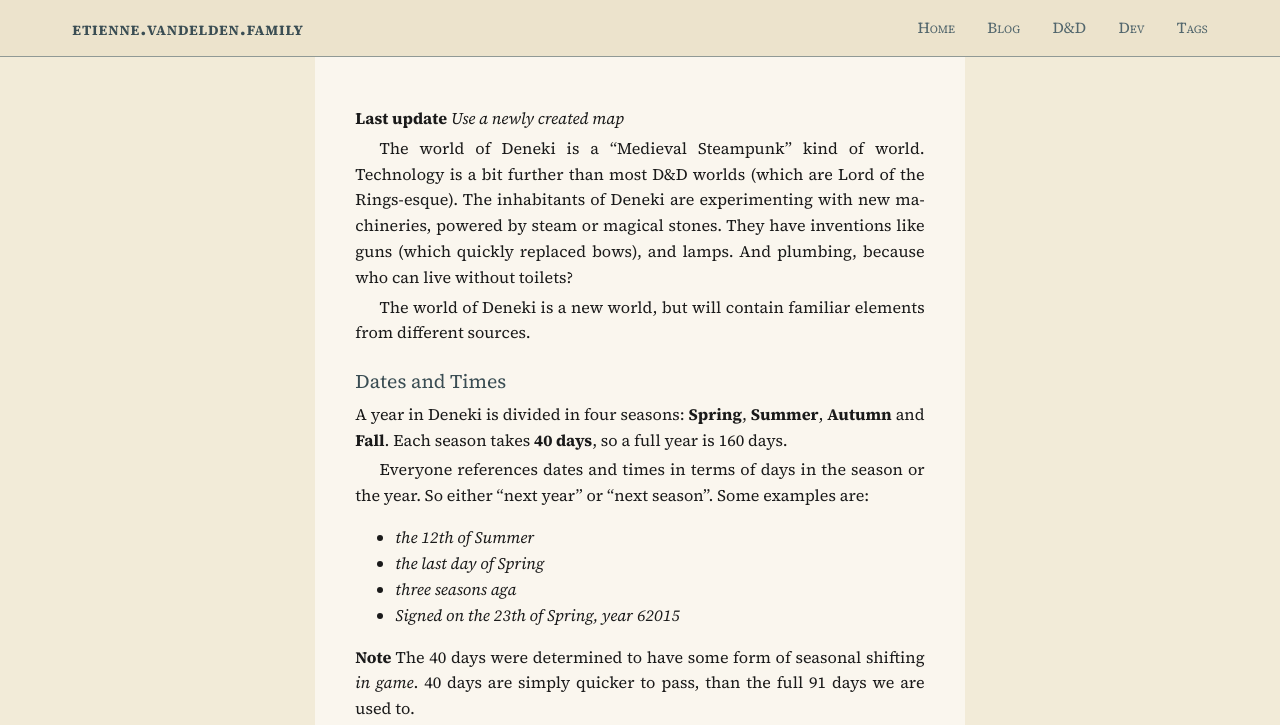
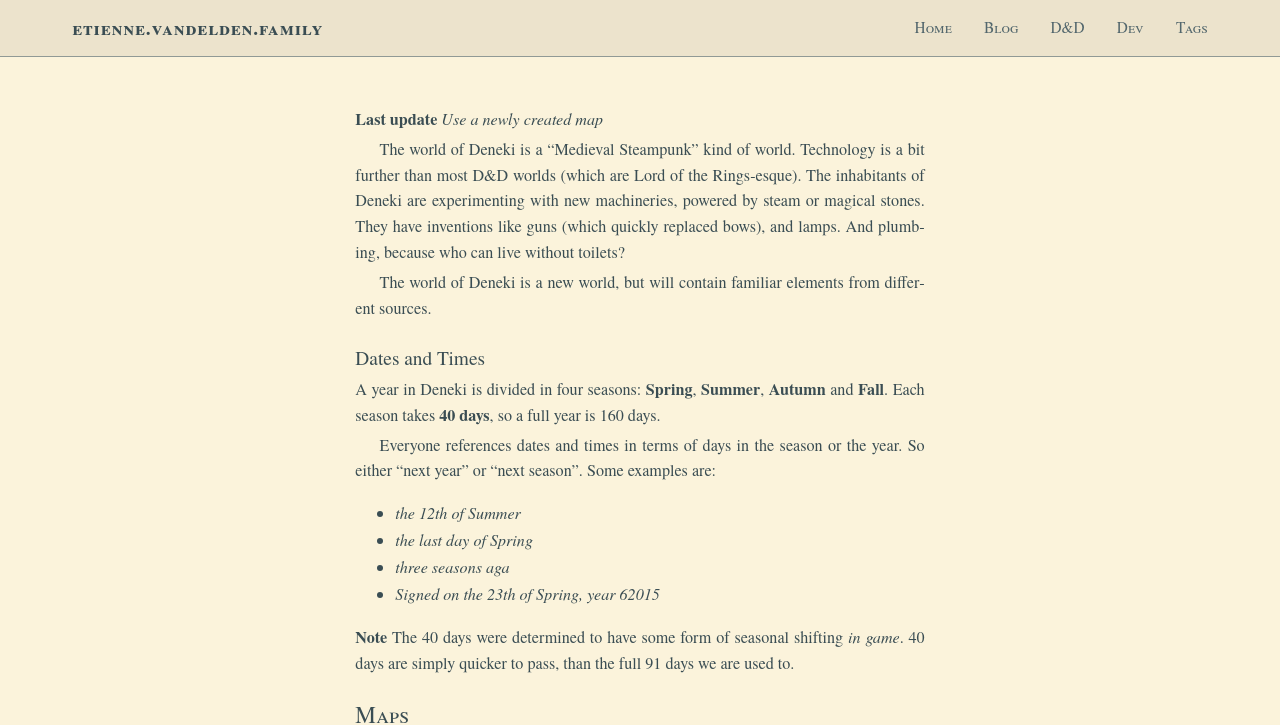
Before and after one commit to eirvandelden/eirvandelden.github.io, a Jekyll site: the page built from for-the-players/world-of-deneki.md, in a window 1280 px wide and 1308 px high. Shown: the top 725 px of the window. Built offline with Jekyll 4.4.1, drawn with Linux system fonts in a browser that asks for light colours; some web fonts are replaced; grey boxes are pictures that could not be loaded.

Commit message:
fix: scope dnd-theme body class to explicit dnd_theme flag only
Replaced fragile page.categories Liquid contains check with a simple
page.dnd_theme boolean. Jekyll defaults in _config.yml automatically
set dnd_theme: true for all posts in _posts/dnd/, and dnd.html already
has it explicitly — so no non-D&D page will receive the dnd-theme class.

Co-Authored-By: Claude Sonnet 4.6 <noreply@anthropic.com>

```diff
--- a/_config.yml
+++ b/_config.yml
@@ -71,3 +71,11 @@ plugins:
   - jemoji
 
 theme: jekyll-theme-minimal
+
+# Front matter defaults — auto-apply dnd_theme to all posts in _posts/dnd/
+defaults:
+  - scope:
+      path: "_posts/dnd"
+      type: posts
+    values:
+      dnd_theme: true
--- a/_layouts/default.html
+++ b/_layouts/default.html
@@ -1,7 +1,7 @@
 <!DOCTYPE html>
 <html lang="en">
 {% include head.html %}
-<body{% if page.dnd_theme or page.categories contains 'dungeons-and-dragons' %} class="dnd-theme"{% endif %}>
+<body{% if page.dnd_theme %} class="dnd-theme"{% endif %}>
   {% include navigation.html %}
   {{ content }}
   {% include nav.html %}
--- a/_layouts/two-col.html
+++ b/_layouts/two-col.html
@@ -3,7 +3,7 @@
 
 {% include head.html %}
 
-<body{% if page.dnd_theme or page.categories contains 'dungeons-and-dragons' %} class="dnd-theme"{% endif %}>
+<body{% if page.dnd_theme %} class="dnd-theme"{% endif %}>
   {% include navigation.html %}
   <div class="post-listing">
     {{ content }}
```
